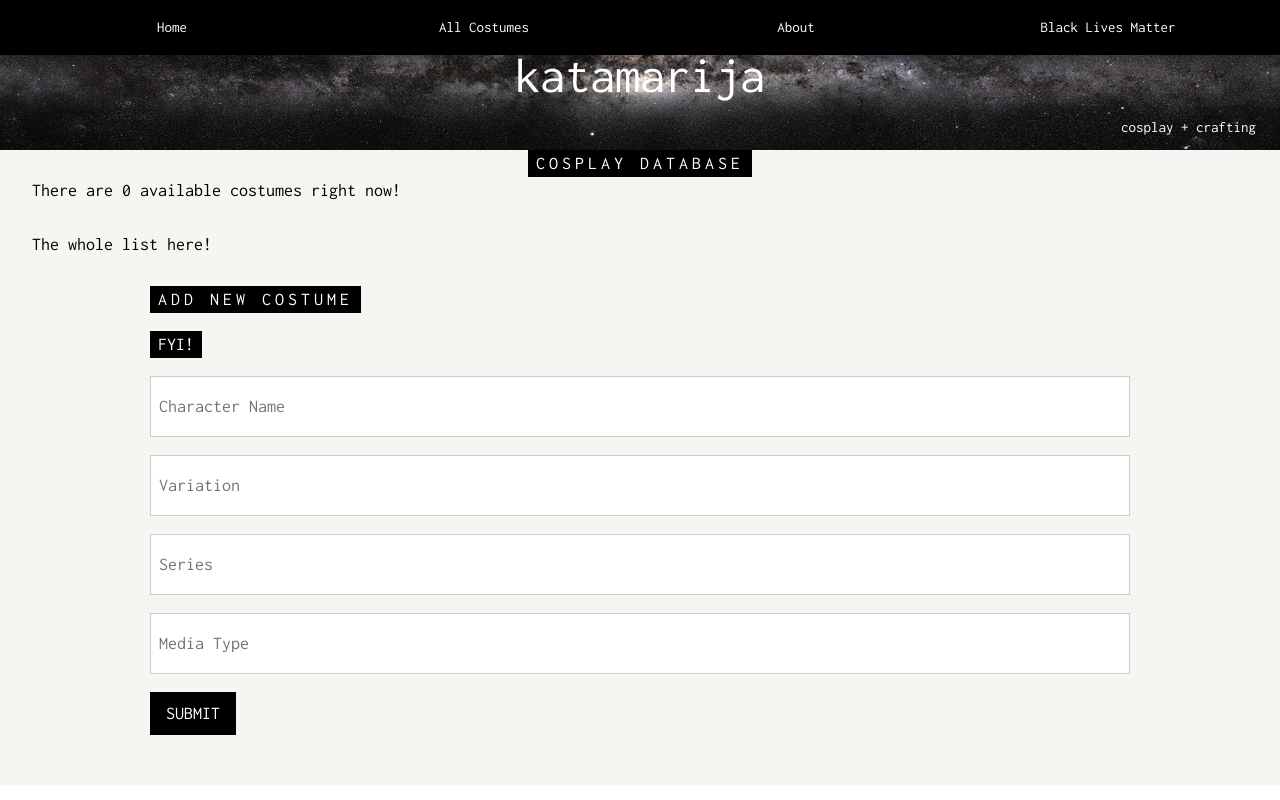
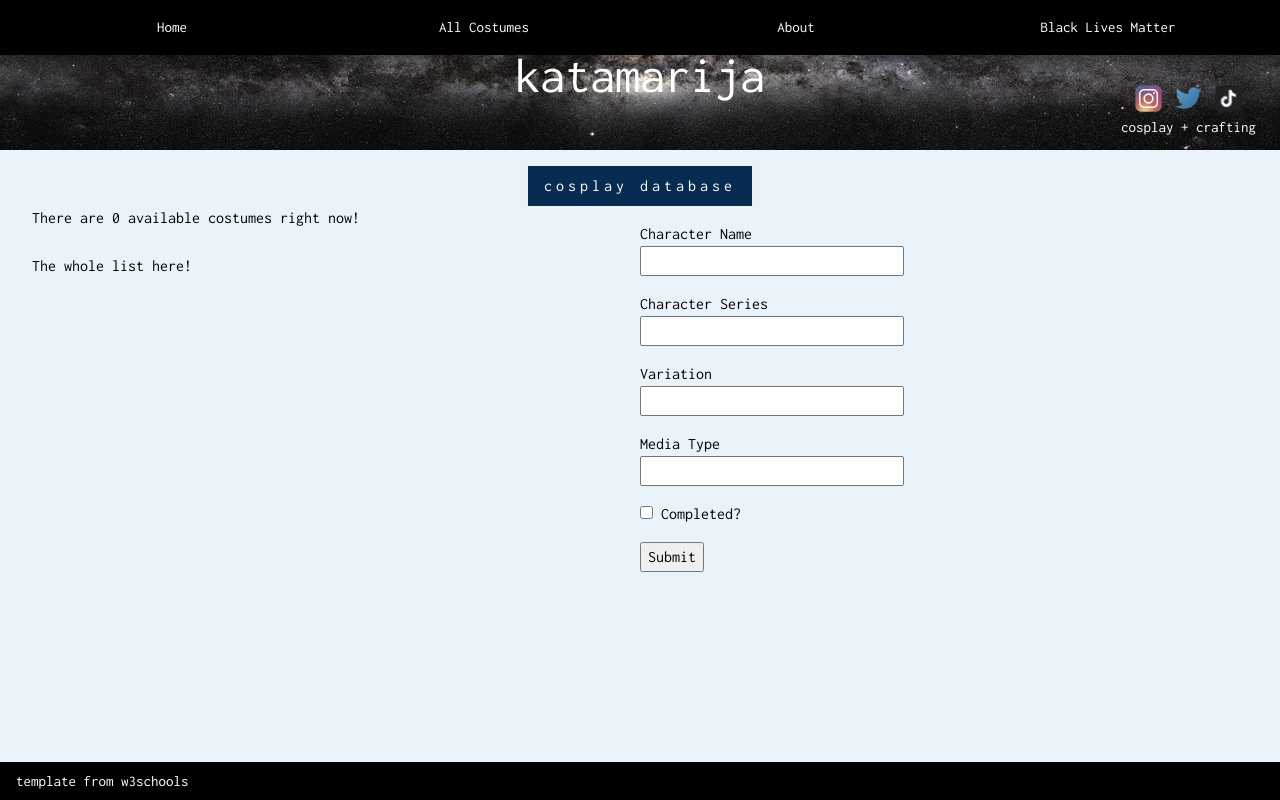
Before and after one commit to raymondberg/website, a Flask app: page /all in a window 1280 px wide. Run offline with Flask 2, Linux system fonts and the light colour scheme; data that the repository does not hold is empty.

Commit message:
Working on form submission and fixing css

```diff
--- a/app.py
+++ b/app.py
@@ -1,13 +1,17 @@
-from flask import Flask
+from flask import Flask, render_template, flash, redirect
 from flask_sqlalchemy import SQLAlchemy
+from config import Config
 from sqlalchemy import *
-from flask import render_template
 import csv
+from flask_wtf import FlaskForm
+from wtforms import StringField, PasswordField, BooleanField, SubmitField
+from wtforms.validators import DataRequired
 
 app = Flask(__name__)
 
 app.config['SQLALCHEMY_DATABASE_URI'] = 'sqlite:///costuming.sqlite3'
 app.config['SQLALCHEMY_TRACK_MODIFICATIONS'] = False
+app.config.from_object(Config)
 
 db = SQLAlchemy(app)
 
@@ -47,26 +51,52 @@ def create(character_name, character_series, character_variation):
     costume = Costume(character_name=character_name, character_series=character_series, character_variation=character_variation)
     db.session.add(costume)
     db.session.commit()
-
     return '<h1>Added new Costume!</h1>'
 
-@app.route('/costumes/<id>')
+class CostumeForm(FlaskForm):
+    character_name = StringField('Character Name', validators=[DataRequired()])
+    character_series = StringField('Character Series', validators=[DataRequired()])
+    character_variation = StringField('Variation', validators=[DataRequired()])
+    media_type = StringField('Media Type', validators=[DataRequired()])
+    completed = BooleanField('Completed?')
+    submit = SubmitField('Submit')
+
+@app.route('/action_page')
+def form_submit():
+    return render_template('action_page.html')
+
+@app.route('/costumes-<id>')
 def get_costume(id):
     costume = Costume.query.filter_by(id=id).first()
     images = Images.query.all()
+    title = str(costume.character_name)
     costume_images = []
     for image in images:
         if image.costume_id == costume.id:
             costume_images.append(image.image_url)
         else:
             pass
-    return render_template('costume.html', costume=costume, costume_images=costume_images)
+    return render_template('costume.html', title=title, costume=costume, costume_images=costume_images)
 
-@app.route('/all')
+def create(character_name, character_series, character_variation):
+    costume = Costume(character_name=character_name, character_series=character_series, character_variation=character_variation)
+    db.session.add(costume)
+    db.session.commit()
+    return character_name
+
+@app.route('/all', methods=['GET', 'POST'])
 def get_all():
     total = Costume.query.count()
     all_costumes = Costume.query.all()
-    return render_template('all_costumes.html', costumes=all_costumes, total=total)
+    form = CostumeForm()
+    if form.validate_on_submit():
+        print("The CHARACTER IS:", form.character_name)
+
+        ### FLASH ISN'T WORKING
+        flash('Costume Submission for {}'.format(
+            form.character_name.data, form.character_series.data, form.character_variation.data, form.media_type.data))
+        return redirect('/all') #add a failed page?
+    return render_template('all_costumes.html', title='All Costumes',  costumes=all_costumes, total=total, form=form)
 
 @app.route('/')
 def index():
@@ -81,11 +111,11 @@ def blm():
             link_cat.append(link.category)
         else:
             pass
-    return render_template('blm.html', links=links, link_cat=link_cat)
+    return render_template('blm.html', title='Black Lives Matter', links=links, link_cat=link_cat)
 
 @app.route('/about')
 def about():
-    return render_template('about.html')
+    return render_template('about.html', title='About Me')
 
 if __name__ == '__main__':
     app.run(debug=True)
--- /dev/null
+++ b/config.py
@@ -0,0 +1,4 @@
+import os
+
+class Config(object):
+        SECRET_KEY = os.environ.get('SECRET_KEY') or 'you-will-never-guess'
--- a/templates/about.html
+++ b/templates/about.html
@@ -2,7 +2,9 @@
 <html>
   {% extends "template.html" %}
   {% block content %}
-  <center><span class="w3-tag w3-wide">ABOUT ME</span></center>
+<center>
+  <span class="bodytitle padding">about me</span>
+</center>
   <p>
   KataMarija (pronounced "ka-ta-MAR-ee-yah") is a play on the video game Katamari Damacy, one that I have been a fan of since junior high, and my name, Marija.
   </p><p>
--- a/templates/all_costumes.html
+++ b/templates/all_costumes.html
@@ -1,28 +1,65 @@
 <!DOCTYPE html>
 <html>
   {% extends "template.html" %}
+ {% with messages = get_flashed_messages() %}
+        {% if messages %}
+        <ul>
+            {% for message in messages %}
+            <li>{{ message }}</li>
+            {% endfor %}
+        </ul>
+        {% endif %}
+        {% endwith %}
   {% block content %}
-  <center><span class="w3-tag w3-wide">COSPLAY DATABASE</span></center>
-  <div class="w3-container">
+<center>
+  <span class="bodytitle padding">cosplay database</span>
+</center>
+<div class="w3-container">
+  <div class="w3-half">
   	There are {{ total }} available costumes right now!
     <br><br>
   	The whole list here!
     <br><br>
   	{% for costume in costumes %}
-    <a href="/costumes/{{costume.id}}">{{ costume.character_variation}} {{ costume.character_name}}</a><br>
+    <a href="/costumes-{{costume.id}}">{{ costume.character_variation}} {{ costume.character_name}}</a><br>
   	{% endfor %}
   </div>
 
-  <div class="w3-content">
-    <span class="w3-tag w3-wide">ADD NEW COSTUME</span>
-    <p><span class="w3-tag">FYI!</span> </p>
-    <form action="/action_page.php" target="_blank">
-      <p><input class="w3-input w3-padding-16 w3-border" type="text" placeholder="Character Name" required name="character_name"></p>
-      <p><input class="w3-input w3-padding-16 w3-border" type="text" placeholder="Variation" required name="character_variation"></p>
-      <p><input class="w3-input w3-padding-16 w3-border" type="text" placeholder="Series" required name="character_series"></p>
-      <p><input class="w3-input w3-padding-16 w3-border" type="text" placeholder="Media Type" required name="media_type"></p>
-      <p><button class="w3-button w3-black" type="submit">SUBMIT</button></p>
+<div class="w3-half">
+ <form action="" method="post" novalidate>
+        {{ form.hidden_tag() }}
+        <p>
+            {{ form.character_name.label }}<br>
+            {{ form.character_name(size=32) }}
+            {% for error in form.character_name.errors %}
+            <span style="color: red;">[{{ error }}]</span>
+            {% endfor %}
+        </p>
+        <p>
+            {{ form.character_series.label }}<br>
+            {{ form.character_series(size=32) }}
+            {% for error in form.character_series.errors %}
+            <span style="color: red;">[{{ error }}]</span>
+            {% endfor %}
+        </p>
+        <p>
+            {{ form.character_variation.label }}<br>
+            {{ form.character_variation(size=32) }}
+            {% for error in form.character_variation.errors %}
+            <span style="color: red;">[{{ error }}]</span>
+            {% endfor %}
+        </p>
+        <p>
+            {{ form.media_type.label }}<br>
+            {{ form.media_type(size=32) }}
+            {% for error in form.media_type.errors %}
+            <span style="color: red;">[{{ error }}]</span>
+            {% endfor %}
+        </p>
+        <p>{{ form.completed() }} {{ form.completed.label }}</p>
+        <p>{{ form.submit() }}</p>
     </form>
+  </div>
   </div>
 
   {% endblock %}
--- a/templates/template.html
+++ b/templates/template.html
@@ -1,7 +1,10 @@
  <!DOCTYPE html>
 <html lang="en">
  <head>
-   <title>KataMarija Cosplay</title>
+  {% if title %} <title>{{ title }}</title>
+  {% else %}
+  <title>KataMarija Cosplay</title>
+  {% endif %}
 <meta charset="UTF-8">
 <meta name="viewport" content="width=device-width, initial-scale=1">
 <link rel="stylesheet" href="https://www.w3schools.com/w3css/4/w3.css">
@@ -9,50 +12,110 @@
 <style>
 body, html {
   height: 50%;
+  background-color:#ebf3fa!important;
   font-family: "Inconsolata", sans-serif;
 }
-
 .bgimg {
   background-position: center;
   background-size: cover;
-  background-image: url("/images/milkyway.jpg");
+  background-image: url("static/images/milkyway.jpg");
   min-height: 75%;
+}
+.top,.bottom {
+  position:fixed;
+  width:100%;
+  z-index:1;
+  color:#fff!important;
+  background-color:#000!important
+}
+.top { top:0 }
+.bottom { bottom:0 }
+.body {
+  color:#000!important;
+  font-size:16px!important;
+}
+.padding{
+  padding:8px 16px!important
+}
+.padding-large{padding:12px 24px!important}
+.container:after,.row:after {
+  content:"";
+  display:table;
+  clear:both
+}
+.container {
+  padding:0.01em 16px
+}
+.bodytitle {
+  background-color:#072c52;
+  color:#fff;
+  display:inline-block;
+  padding-left:8px;
+  padding-right:8px;
+  text-align:center;
+  letter-spacing:4px
+}
+.col {
+  float:left;
+  width:24.99999%
+}
+.text-white {
+  color:#fff!important
+}
+.small {
+  font-size:15px
+}
+.header-button {
+  display:block;
+  width:100%
 }
 </style>
 </head>
 
-<div class="w3-top">
-  <div class="w3-row w3-padding w3-black">
-    <div class="w3-col s3">
-      <a href="{{ url_for('index') }}" class="w3-button w3-block w3-black">Home</a>
+<div class="top">
+  <div class="row padding">
+    <div class="col">
+      <a href="{{ url_for('index') }}" class="w3-button w3-block">Home</a>
     </div>
-    <div class="w3-col s3">
-      <a href="{{ url_for('get_all') }}" class="w3-button w3-block w3-black">All Costumes</a>
+    <div class="col">
+      <a href="{{ url_for('get_all') }}" class="w3-button w3-block">All Costumes</a>
     </div>
-    <div class="w3-col s3">
-      <a href="{{ url_for('about') }}" class="w3-button w3-block w3-black">About</a>
+    <div class="col">
+      <a href="{{ url_for('about') }}" class="w3-button w3-block">About</a>
     </div>
-    <div class="w3-col s3">
-      <a href="{{ url_for('blm') }}" class="w3-button w3-block w3-black">Black Lives Matter</a>
+    <div class="col">
+      <a href="{{ url_for('blm') }}" class="w3-button w3-block">Black Lives Matter</a>
     </div>
   </div>
 </div>
 
 <header class="bgimg w3-display-container w3-grayscale-min" id="home">
   <div class="w3-display-middle w3-center">
-    <span class="w3-text-white" style="font-size:50px">katamarija</span>
+    <span class="text-white" style="font-size:50px">katamarija</span>
   </div>
   <div class="w3-display-bottomright w3-center w3-padding-large">
-    <span class="w3-text-white">cosplay + crafting</span>
+    <a href="https://instagram.com/katamarija"><img src="static/images/instagram.png" height=35px></a>
+    <a href="https://twitter.com/katamarija"><img src="static/images/twitter.png" height=30px></a>
+    <a href="https://tiktok.com/@katamarija"><img src="static/images/tiktok.png" height=35px></a>
+    <br>
+    <span class="text-white">cosplay + crafting</span>
   </div>
 </header>
 
-<div class="w3-sand w3-grayscale w3-large">
-
-<div class="w3-container" style="padding-bottom:32px">
-<body>
+<div class="body">
+  <div class="container" style="padding-bottom:32px">
+  <body>
+  <div class="padding"></div>
     {% block content %}
     {% endblock %}
+  </div>
 </div>
 </body>
+
+<div class="bottom">
+  <div class="row padding">
+    <span class="text-white small">template from w3schools</span>
+  </div>
+</div>
+
 </html>
```
Also changed, not shown: templates/blm.html (+4 -5 lines), templates/costume.html (+4 -5 lines), templates/index.html (+3 -5 lines), README.md, static/images/instagram.png (added), static/images/tiktok.png (added), static/images/twitter.png (added).
